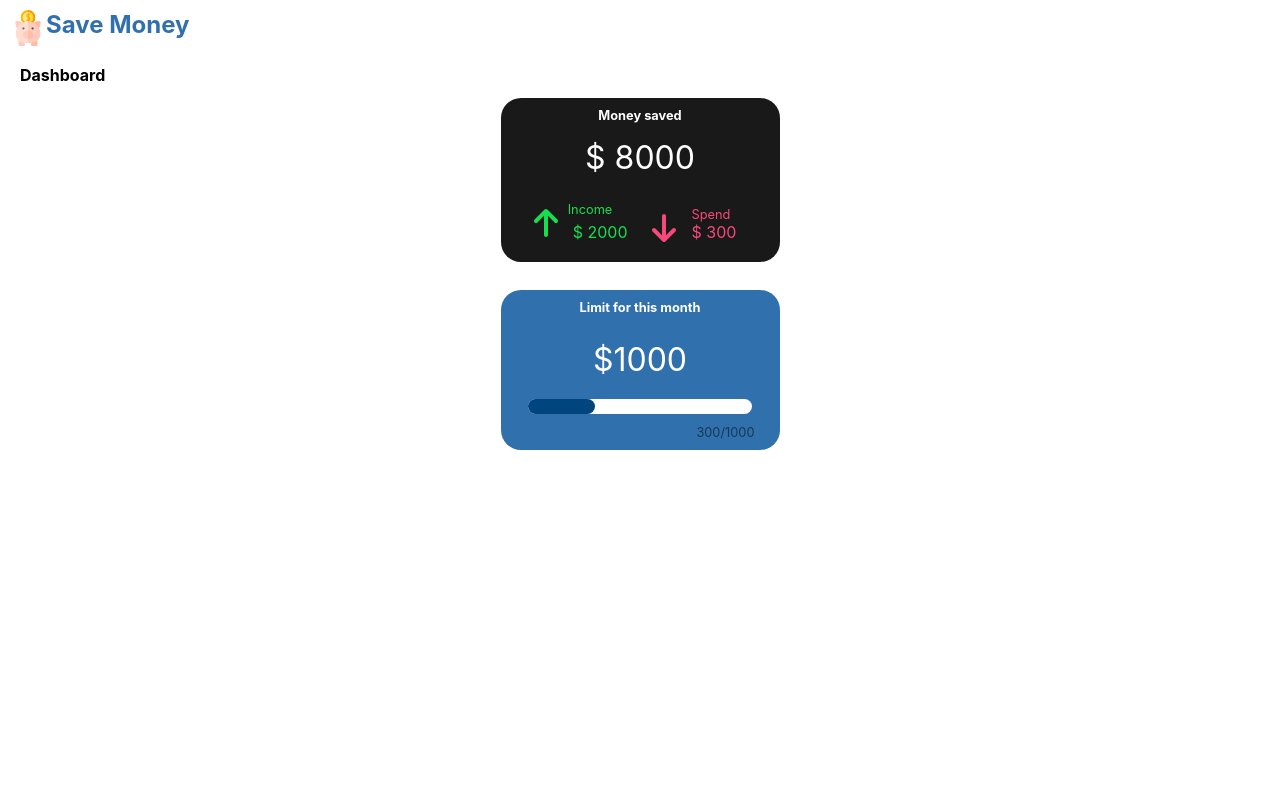
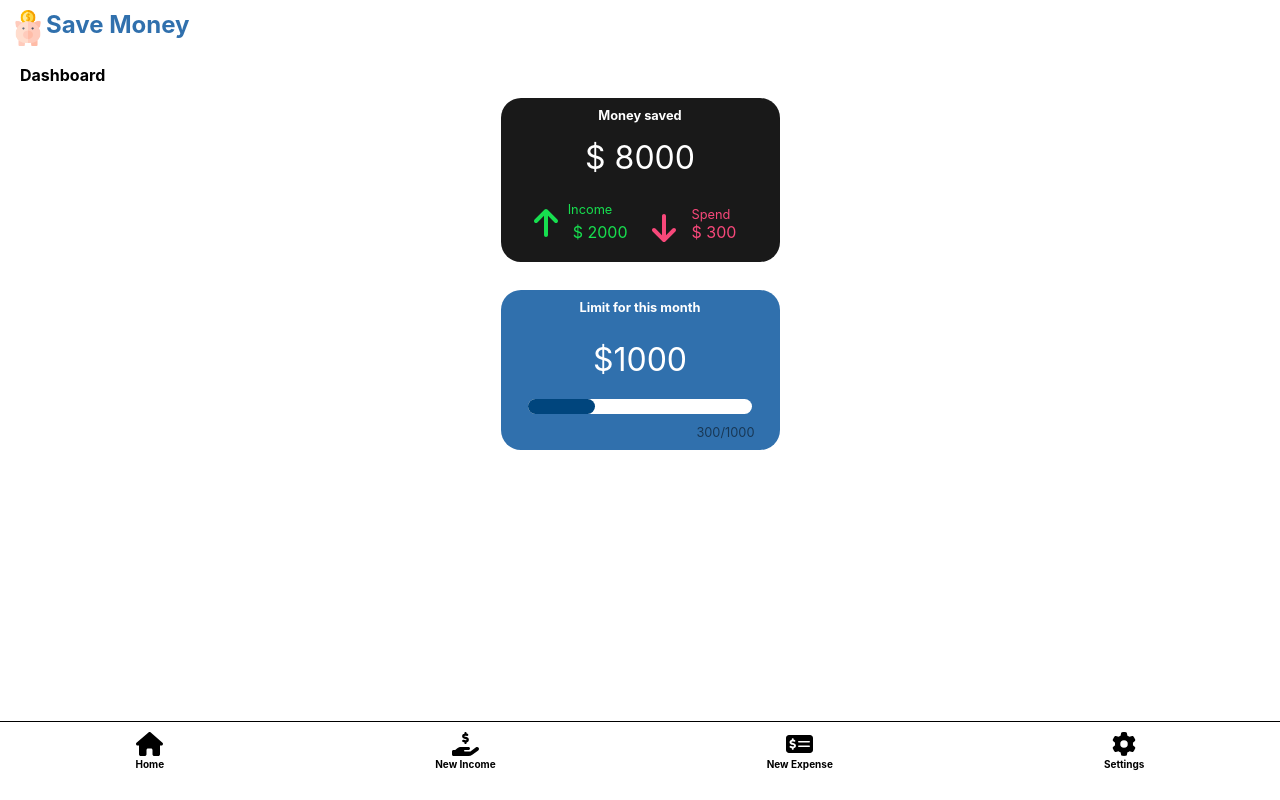
Before and after one commit to AdrianArcoGonzalez/SaveMoneyApp, a React (Create React App) app: page /main in a window 1280 px wide. Built offline with nearby package versions, Linux system fonts and the light colour scheme.

Commit message:
created component NavigationBar

```diff
--- a/src/App.tsx
+++ b/src/App.tsx
@@ -6,6 +6,7 @@ import RegisterPage from "./pages/RegisterPage/RegisterPage";
 import { ToastContainer, Zoom } from "react-toastify";
 import "react-toastify/dist/ReactToastify.css";
 import MainPage from "./pages/MainPage/MainPage";
+import { NavigationBar } from "./components/NavigationBar/NavigationBar";
 
 const App = (): JSX.Element => {
   return (
@@ -31,6 +32,7 @@ const App = (): JSX.Element => {
         <Route path="/register" element={<RegisterPage />} />
         <Route path="/main" element={<MainPage />} />
       </Routes>
+      <NavigationBar />
     </>
   );
 };
--- /dev/null
+++ b/src/components/NavigationBar/NavigationBar.tsx
@@ -0,0 +1,59 @@
+import { NavLink, useLocation } from "react-router-dom";
+import { routes } from "../../Utils/routes";
+import { FontAwesomeIcon } from "@fortawesome/react-fontawesome";
+import {
+  faGear,
+  faHandHoldingDollar,
+  faHouse,
+  faMoneyCheckDollar,
+} from "@fortawesome/free-solid-svg-icons";
+import { NavigationBarStyled } from "./NavigationBarStyled";
+
+export const NavigationBar = (): JSX.Element => {
+  const { home, newExpense, newIncome, settings } = routes;
+  const { pathname } = useLocation();
+
+  return (
+    <NavigationBarStyled>
+      <NavLink
+        to={home}
+        className={`navigation-bar__link  ${
+          pathname === home ? "navigation-bar__link--selected" : ""
+        }`}
+      >
+        <FontAwesomeIcon icon={faHouse} className="link-icon" />
+        <span className="link-text">{"Home"}</span>
+      </NavLink>
+
+      <NavLink
+        to={newIncome}
+        className={`navigation-bar__link  ${
+          pathname === newIncome ? "navigation-bar__link--selected" : ""
+        }`}
+      >
+        <FontAwesomeIcon icon={faHandHoldingDollar} className="link-icon" />
+        <span className="link-text">New Income</span>
+      </NavLink>
+
+      <NavLink
+        to={newExpense}
+        className={`navigation-bar__link  ${
+          pathname === newExpense ? "navigation-bar__link--selected" : ""
+        }`}
+      >
+        <FontAwesomeIcon icon={faMoneyCheckDollar} className="link-icon" />
+        <span className="link-text">New Expense</span>
+      </NavLink>
+
+      <NavLink
+        to={settings}
+        className={`navigation-bar__link  ${
+          pathname === settings ? "navigation-bar__link--selected" : ""
+        }`}
+      >
+        <FontAwesomeIcon icon={faGear} className="link-icon" />
+        <span className="link-text">Settings</span>
+      </NavLink>
+    </NavigationBarStyled>
+  );
+};
--- /dev/null
+++ b/src/components/NavigationBar/NavigationBarStyled.tsx
@@ -0,0 +1,35 @@
+import styled from "styled-components";
+
+export const NavigationBarStyled = styled.div`
+  padding: 10px 0;
+  margin-bottom: 10px;
+  width: 100%;
+  display: flex;
+  justify-content: space-around;
+  position: fixed;
+  bottom: 10px;
+
+  border-top: 1px solid black;
+
+  .navigation-bar__link {
+    color: black;
+    text-decoration: none;
+    display: flex;
+    flex-direction: column;
+    align-items: center;
+    gap: 2px;
+  }
+
+  .navigation-bar__link--selected {
+    color: #3070ad;
+  }
+
+  .link-icon {
+    font-size: 24px;
+  }
+
+  .link-text {
+    font-size: 10px;
+    font-weight: bold;
+  }
+`;
```
Also changed, not shown: 1 other file (tests, documents, lock files or other folders).
